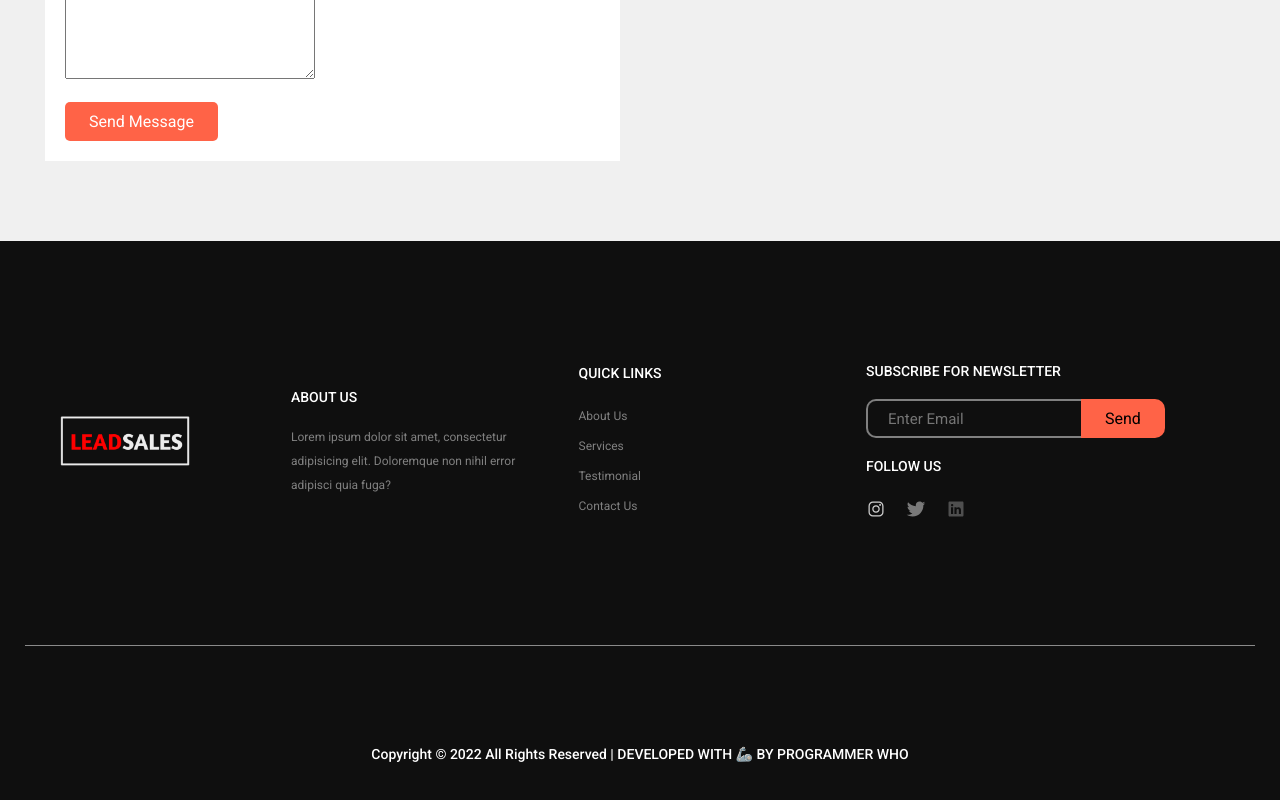
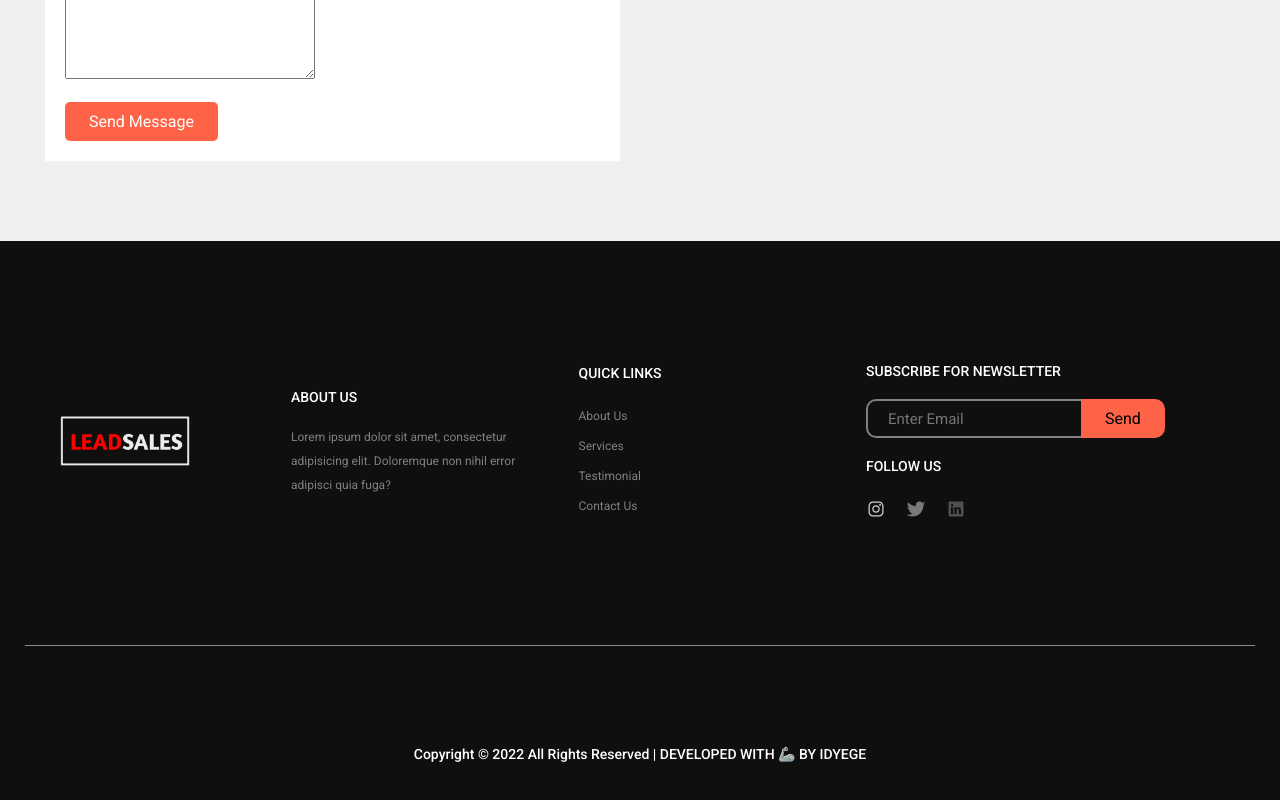
Before and after one commit to IdyegeNathaniel/LEADSALES-, a React (Create React App) app: page / in a window 1280 px wide. Shown: the part 6653-7453 px from the top of the page. Built offline with nearby package versions, Linux system fonts and the light colour scheme.

Commit message:
Update Footer.js

```diff
--- a/src/Footer.js
+++ b/src/Footer.js
@@ -100,7 +100,7 @@ function Footer() {
         <div className="copyright">
           <hr />
           <h4>
-            Copyright © 2022 All Rights Reserved | DEVELOPED WITH 🦾 BY PROGRAMMER WHO{" "}
+            Copyright © 2022 All Rights Reserved | DEVELOPED WITH 🦾 BY IDYEGE{" "}
           </h4>
         </div>
       </div>
```
